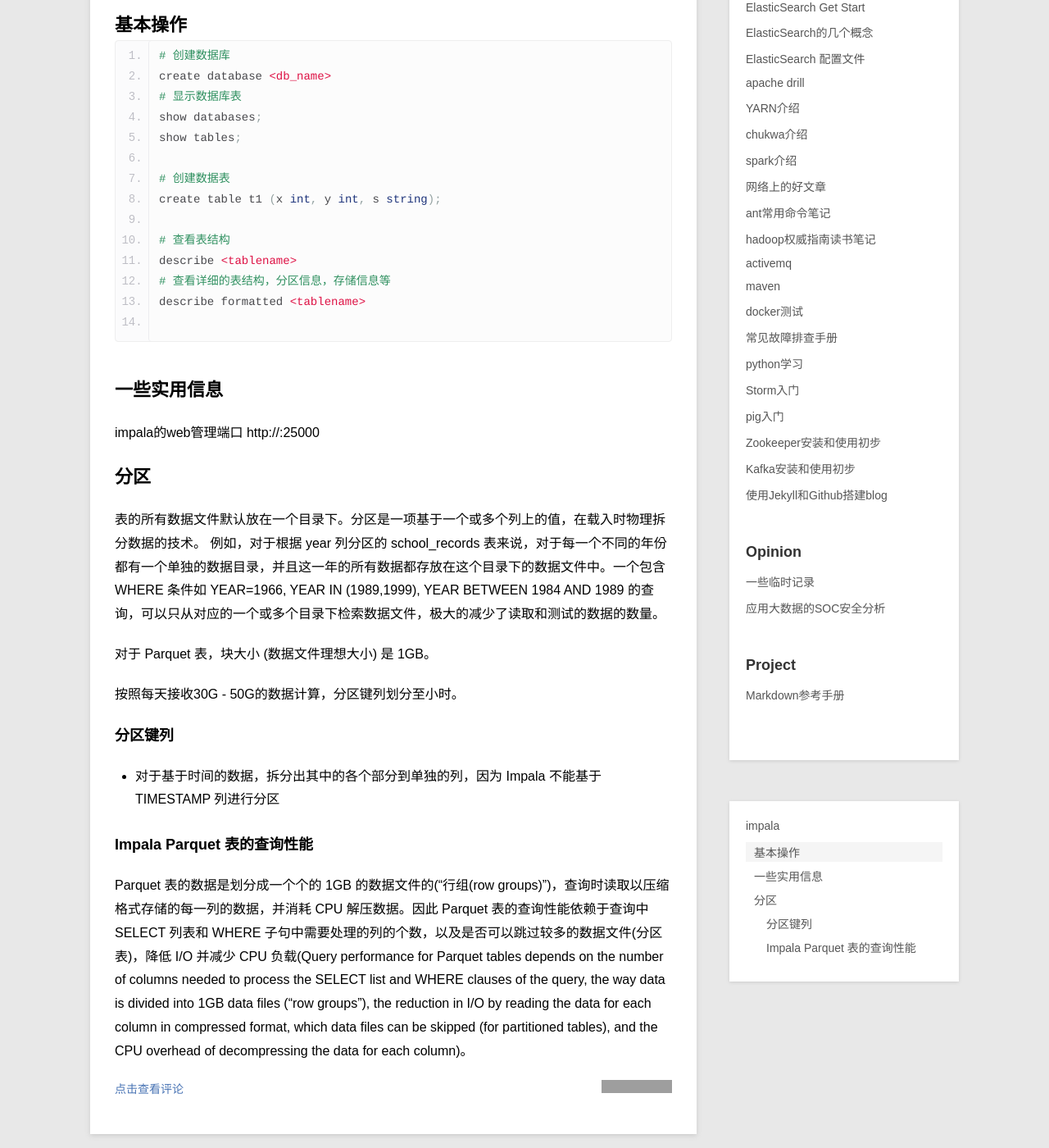
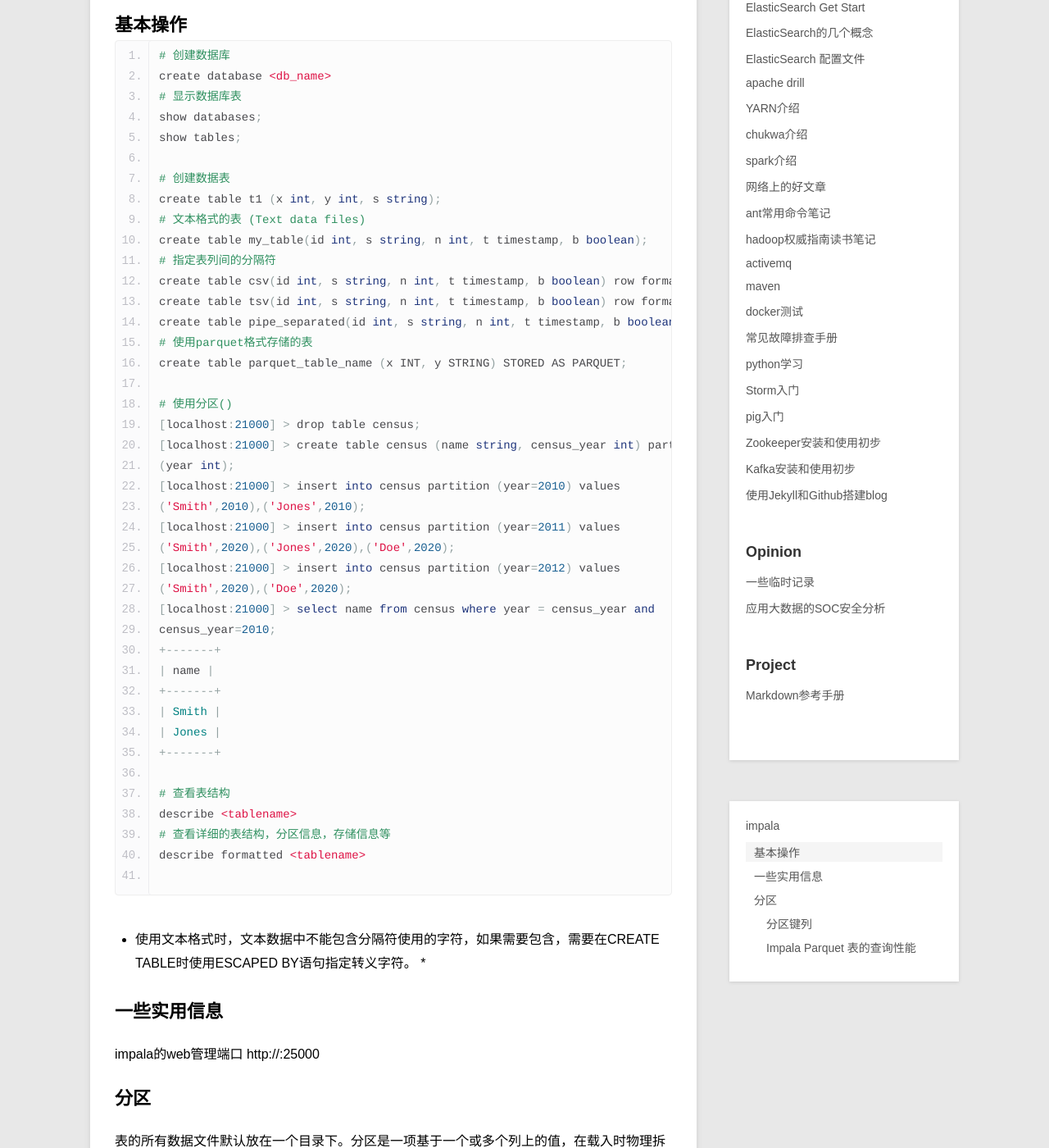
Before and after one commit to moreorless/moreorless.github.io, a Jekyll site: the page built from _posts/blog/2014-11-18-impala-perf.md, in a window 1280 px wide and 1400 px high, scrolled down 233 px. Shown: the whole window at 82% size. Built offline with Jekyll 4.4.1, drawn with Linux system fonts in a browser that asks for light colours; Markdown is read by kramdown in place of the engine named in the settings; grey boxes are pictures that could not be loaded.

Commit message:
update impala

````diff
--- a/_posts/blog/2014-11-18-impala-perf.md
+++ b/_posts/blog/2014-11-18-impala-perf.md
@@ -16,6 +16,33 @@ show tables;
 
 # 创建数据表
 create table t1 (x int, y int, s string);
+# 文本格式的表 (Text data files)
+create table my_table(id int, s string, n int, t timestamp, b boolean);
+# 指定表列间的分隔符
+create table csv(id int, s string, n int, t timestamp, b boolean) row format delimited fields terminated by ',';
+create table tsv(id int, s string, n int, t timestamp, b boolean) row format delimited fields terminated by '\t';
+create table pipe_separated(id int, s string, n int, t timestamp, b boolean) row format delimited fields terminated by '|' stored as textfile;
+# 使用parquet格式存储的表
+create table parquet_table_name (x INT, y STRING) STORED AS PARQUET;
+
+# 使用分区()
+[localhost:21000] > drop table census;
+[localhost:21000] > create table census (name string, census_year int) partitioned by
+(year int);
+[localhost:21000] > insert into census partition (year=2010) values
+('Smith',2010),('Jones',2010);
+[localhost:21000] > insert into census partition (year=2011) values
+('Smith',2020),('Jones',2020),('Doe',2020);
+[localhost:21000] > insert into census partition (year=2012) values
+('Smith',2020),('Doe',2020);
+[localhost:21000] > select name from census where year = census_year and
+census_year=2010;
++-------+
+| name |
++-------+
+| Smith |
+| Jones |
++-------+
 
 # 查看表结构
 describe <tablename>
@@ -24,7 +51,7 @@ describe formatted <tablename>
 
 ```
 
-
+* 使用文本格式时，文本数据中不能包含分隔符使用的字符，如果需要包含，需要在CREATE TABLE时使用ESCAPED BY语句指定转义字符。 *
 
 ## 一些实用信息
 impala的web管理端口
````
